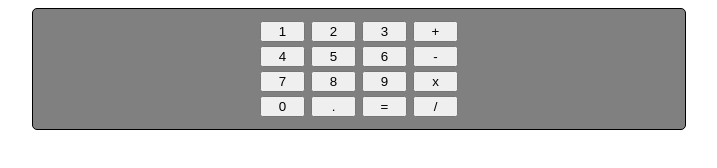
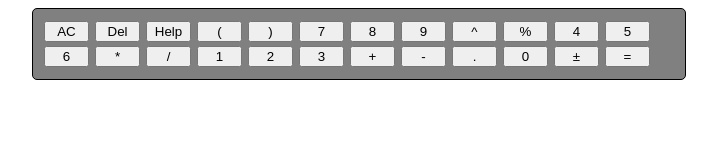
Before and after one commit to fffear/javascript-calculator, a plain HTML site: page index.html in a window 1280 px wide. Shown: the whole page, without its empty margins (281-998 px from the left). Drawn offline with Linux system fonts and the light colour scheme.

Commit message:
updated html

```diff
--- a/index.html
+++ b/index.html
@@ -6,35 +6,39 @@
     </head>
     <body>
       <div id="calculator">
-        <div id="calculator-content">
-          <div class="calculatorRow">
-            <button>1</button>
-            <button>2</button>
-            <button>3</button>
-            <button>+</button>
-          </div>
-          <div class="calculatorRow">
-            <button>4</button>
-            <button>5</button>
-            <button>6</button>
-            <button>-</button>
-          </div>
-          <div class="calculatorRow">
-            <button>7</button>
-            <button>8</button>
-            <button>9</button>
-            <button>x</button>
-          </div>
-          <div class="calculatorRow">
-            <button>0</button>
-            <button>.</button>
-            <button>=</button>
-            <button>/</button>
-          </div>
-      </div>
-      </div> <!-- id calculator end-->
+        <div id="calculatorGridContainer">
+
+          <div id="calculatorDisplay"></div>
+          <button class="clear">AC</button>
+          <button class="delete">Del</button>
+          <button>Help</button>
+          <button class="brackets">(</button>
+          <button class="brackets">)</button>
+          <button value="7" class="number">7</button>
+          <button value="8" class="number">8</button>
+          <button value="9" class="number">9</button>
+          <button class="operator">^</button>
+          <button class="modulus">%</button>
+          <button value="4" class="number">4</button>
+          <button value="5" class="number">5</button>
+          <button value="6" class="number">6</button>
+          <button class="operator">*</button>
+          <button class="operator">/</button>
+          <button value="1" class="number">1</button>
+          <button value="2" class="number">2</button>
+          <button value="3" class="number">3</button>
+          <button class="operator">+</button>
+          <button class="operator">-</button>
+          <button class="decimal">.</button>
+          <button value="0" class="number">0</button>
+          <button class="negation">&#177</button>
+          <button class="operator">=</button>
 
 
+
+          </div>
+        </div> <!-- id calculator end-->
+      </div>
 
 
       <script src="jscript.js"></script>
```
